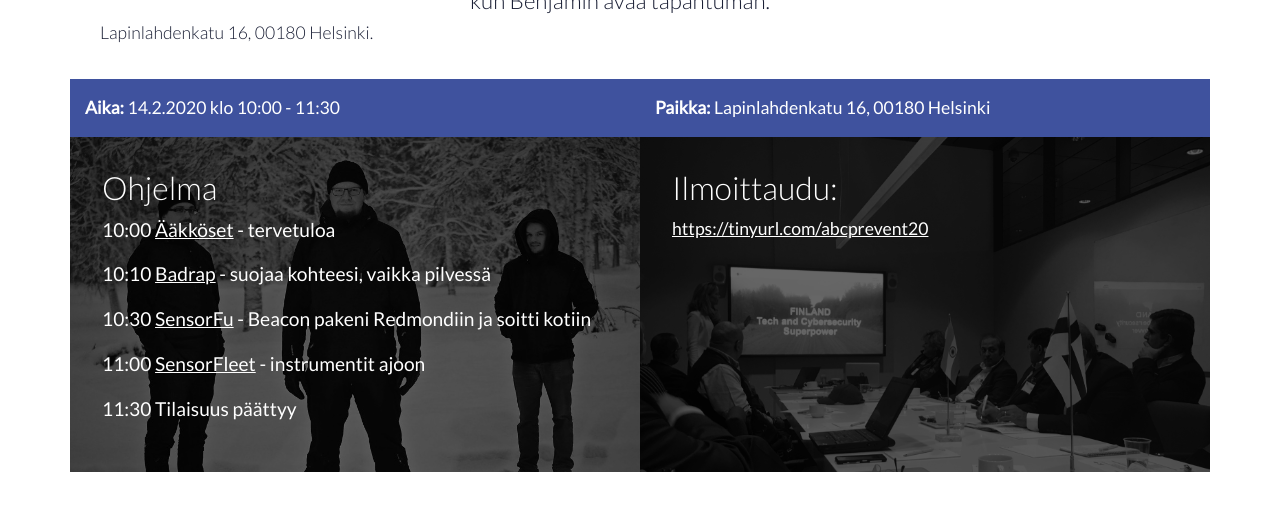
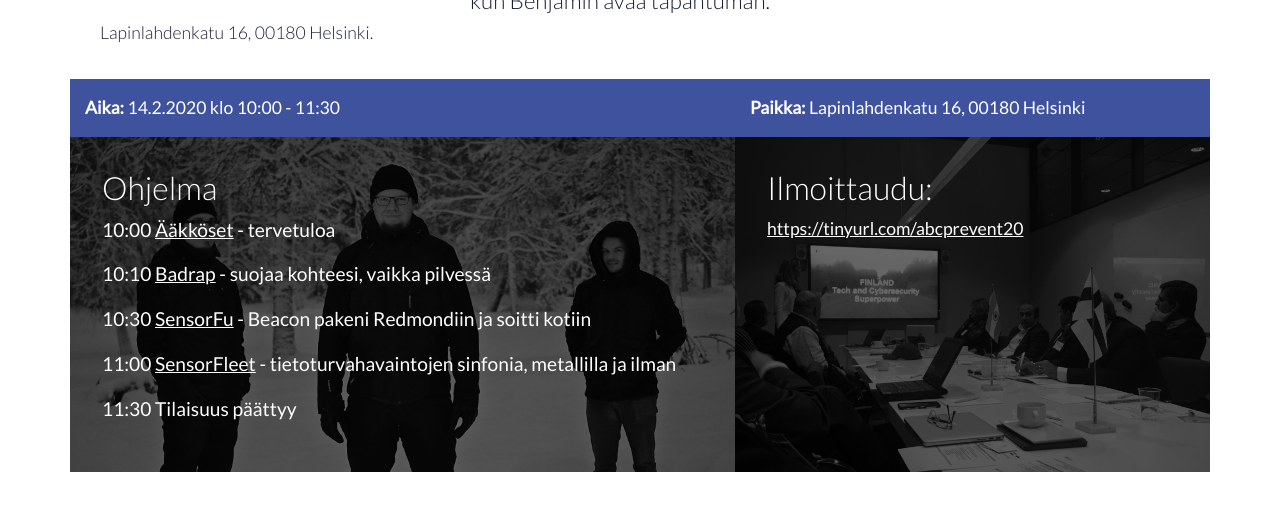
Before and after one commit to scanabc/scanabc.github.io, a Jekyll site: the page prevent20/index.html, which Jekyll copies as it is, in a window 1280 px wide, cut to the strip 927-1447 px from the top of the page. Shown: the top 511 px of the strip. Built offline with Jekyll 4.4.1, drawn with Linux system fonts in a browser that asks for light colours.

Commit message:
Prevent20: fixes based on feedback II

```diff
--- a/prevent20/index.html
+++ b/prevent20/index.html
@@ -79,10 +79,10 @@
     </div>
 
     <div class="row timeplace">
-      <div class="col-xl-6">
+      <div class="col-xl-7">
          <p><strong>Aika:</strong> 14.2.2020 klo 10:00 - 11:30</p>
       </div>
-      <div class="col-xl-6">
+      <div class="col-xl-5">
         <p>
           <strong>Paikka:</strong> Lapinlahdenkatu 16, 00180 Helsinki
         </p>
@@ -90,15 +90,15 @@
     </div>
 
     <div class="row mb-5">
-      <div class="col-12 col-lg-6 team">
+      <div class="col-12 col-lg-7 team">
         <h2>Ohjelma</h2>
         <p>10:00 <a href="https://www.scanabc.com/" target="_blank">Ääkköset</a> - tervetuloa</p>
         <p>10:10 <a href="https://badrap.io/" target="_blank">Badrap</a> - suojaa kohteesi, vaikka pilvessä</p>
         <p>10:30 <a href="https://www.sensorfu.com/" target="_blank">SensorFu</a> - Beacon pakeni Redmondiin ja soitti kotiin</p>
-        <p>11:00 <a href="https://www.sensorfleet.com/" target="_blank">SensorFleet</a> - instrumentit ajoon </p>
+        <p>11:00 <a href="https://www.sensorfleet.com/" target="_blank">SensorFleet</a>  - tietoturvahavaintojen sinfonia, metallilla ja ilman </p>
         <p>11:30 Tilaisuus päättyy</p>
       </div>
-      <div class="col-12 col-lg-6 meeting">
+      <div class="col-12 col-lg-5 meeting">
         <h2>Ilmoittaudu:</h2>
          <a href="https://tinyurl.com/abcprevent20" target="_blank" class="signup">https://tinyurl.com/abcprevent20</a>
       </div>
```
